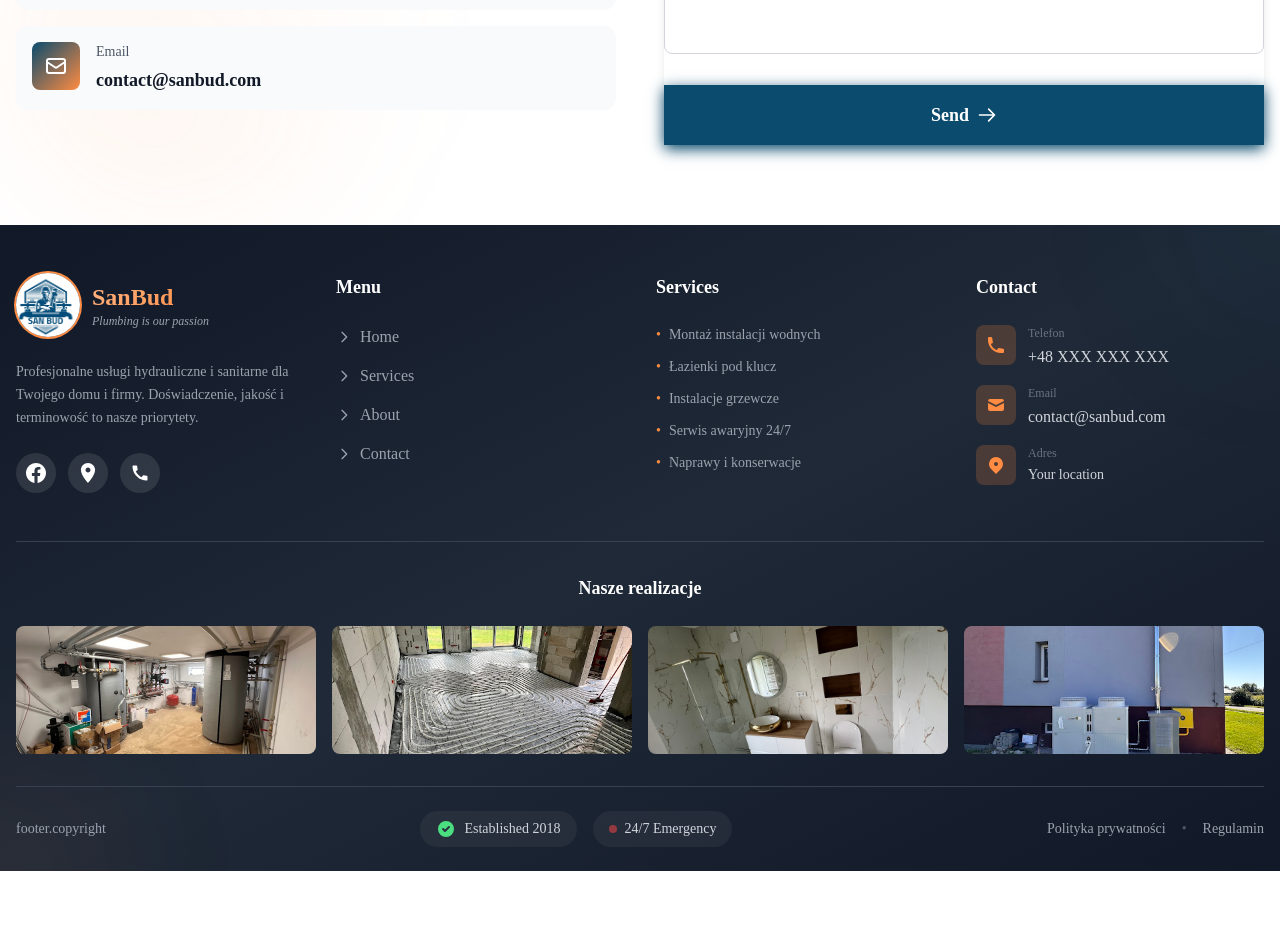
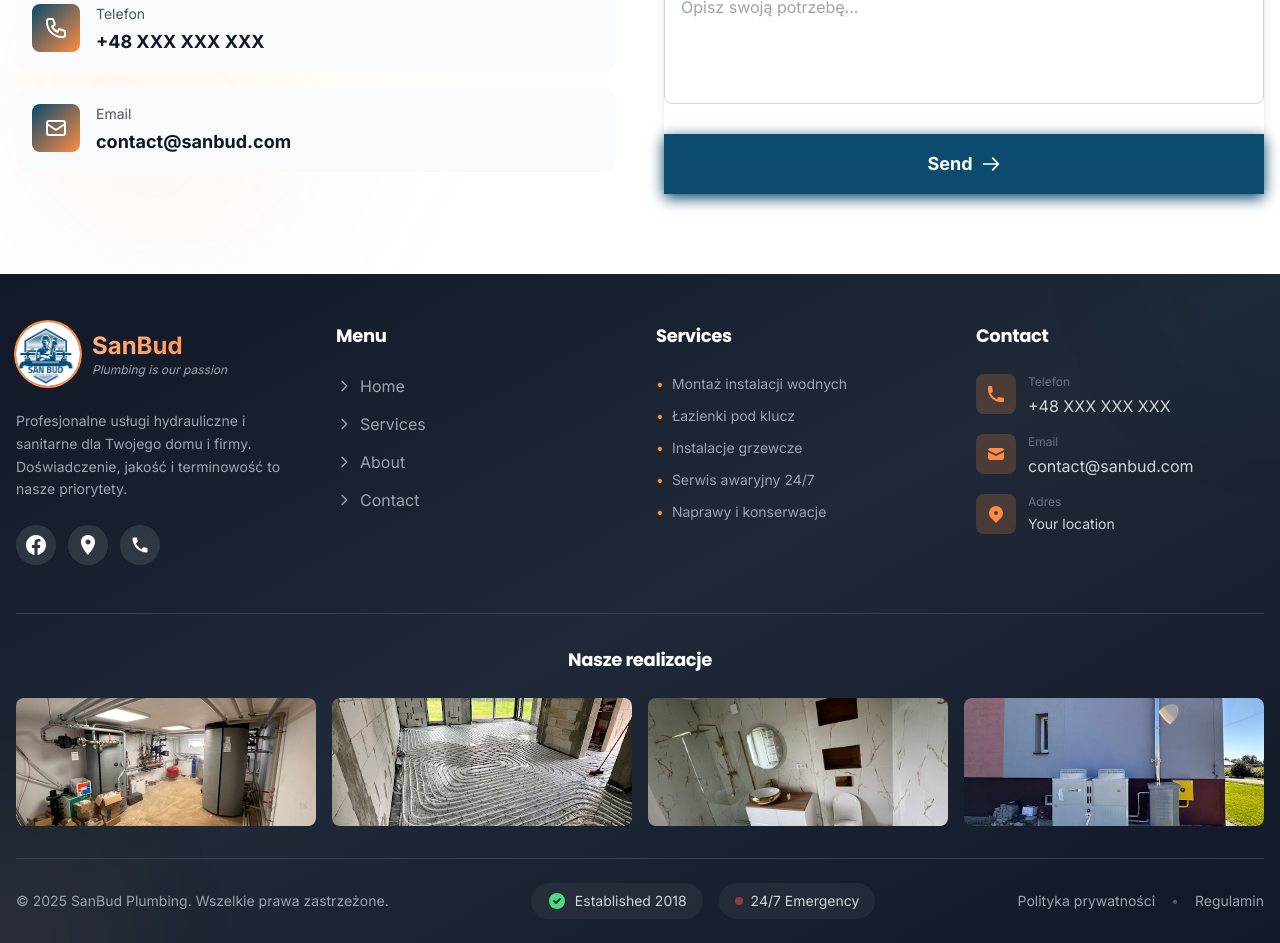
Before and after one commit to kozuchowskihubert/azure-san-bud, a Next.js app in the folder frontend/: page /en in a window 1280 px wide. Shown: the part 5120-6063 px from the top of the page. Before the commit the page ends 5991 px from the top, so only its background shows below. Built offline with nearby package versions, Linux system fonts and the light colour scheme.

Commit message:
Add professional Google Fonts (Inter + Poppins) and fix Footer translation

```diff
--- a/frontend/app/[locale]/layout.tsx
+++ b/frontend/app/[locale]/layout.tsx
@@ -2,7 +2,21 @@ import type { Metadata } from 'next';
 import { NextIntlClientProvider } from 'next-intl';
 import { getMessages } from 'next-intl/server';
 import { notFound } from 'next/navigation';
+import { Inter, Poppins } from 'next/font/google';
 import '../globals.css';
+
+const inter = Inter({
+  subsets: ['latin', 'latin-ext'],
+  variable: '--font-inter',
+  display: 'swap',
+});
+
+const poppins = Poppins({
+  weight: ['400', '500', '600', '700', '800', '900'],
+  subsets: ['latin', 'latin-ext'],
+  variable: '--font-poppins',
+  display: 'swap',
+});
 
 export const metadata: Metadata = {
   title: 'SanBud Hydraulika - Hydraulika naszą pasją',
@@ -27,8 +41,8 @@ export default async function RootLayout({
   const messages = await getMessages();
 
   return (
-    <html lang={locale}>
-      <body>
+    <html lang={locale} className={`${inter.variable} ${poppins.variable}`}>
+      <body className={inter.className}>
         <NextIntlClientProvider messages={messages}>
           {children}
         </NextIntlClientProvider>
--- a/frontend/app/globals.css
+++ b/frontend/app/globals.css
@@ -23,15 +23,39 @@
     /* Neutral backgrounds */
     --color-neutral: 248 249 250; /* #F8F9FA */
     --color-neutral-dark: 233 236 239; /* #E9ECEF */
+
+    /* Professional Fonts */
+    --font-sans: var(--font-inter), ui-sans-serif, system-ui, -apple-system, sans-serif;
+    --font-heading: var(--font-poppins), ui-sans-serif, system-ui, -apple-system, sans-serif;
   }
 
   body {
     @apply bg-neutral-50 text-neutral-900;
+    font-family: var(--font-sans);
     font-feature-settings: 'rlig' 1, 'calt' 1;
+    -webkit-font-smoothing: antialiased;
+    -moz-osx-font-smoothing: grayscale;
   }
 
   h1, h2, h3, h4, h5, h6 {
     @apply font-bold text-primary-900;
+    font-family: var(--font-heading);
+    letter-spacing: -0.02em;
+  }
+
+  h1 {
+    @apply text-5xl md:text-6xl lg:text-7xl;
+    font-weight: 800;
+  }
+
+  h2 {
+    @apply text-4xl md:text-5xl;
+    font-weight: 700;
+  }
+
+  h3 {
+    @apply text-2xl md:text-3xl;
+    font-weight: 600;
   }
 }
 
--- a/frontend/components/Footer.tsx
+++ b/frontend/components/Footer.tsx
@@ -222,7 +222,7 @@ export default function Footer() {
           <div className="flex flex-col md:flex-row items-center justify-between space-y-4 md:space-y-0">
             {/* Copyright */}
             <p className="text-gray-400 text-sm">
-              {t('footer.copyright', { year: currentYear })}
+              © {currentYear} {t('common.companyFullName')}. Wszelkie prawa zastrzeżone.
             </p>
 
             {/* Badges */}
--- a/frontend/tailwind.config.ts
+++ b/frontend/tailwind.config.ts
@@ -8,6 +8,10 @@ const config: Config = {
   ],
   theme: {
     extend: {
+      fontFamily: {
+        sans: ['var(--font-inter)', 'ui-sans-serif', 'system-ui', 'sans-serif'],
+        heading: ['var(--font-poppins)', 'ui-sans-serif', 'system-ui', 'sans-serif'],
+      },
       colors: {
         // SanBud Professional Blue + HAOS Orange Hybrid Theme
         primary: {
```
